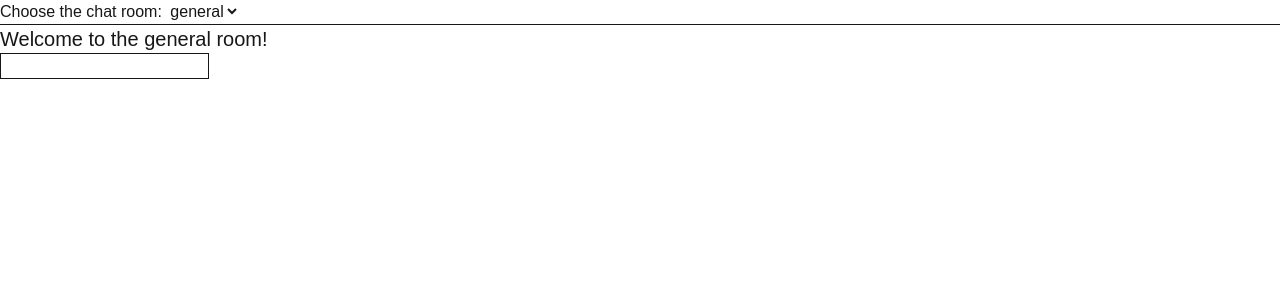
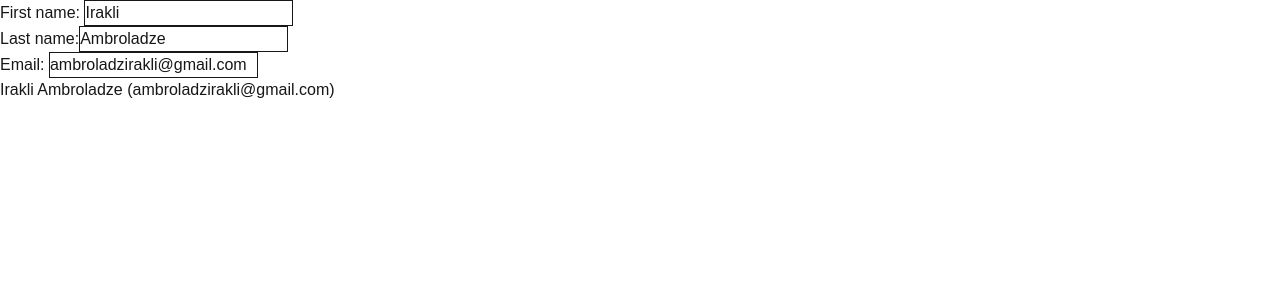
Before and after one commit to IrakliAmbroladze/nextjs-playground, a Next.js app: page / in a window 1280 px wide. Shown: the top 300 px of the page. Built offline with nearby package versions, Linux system fonts and the light colour scheme.

Commit message:
Example 1 of 4: Form (object)

```diff
--- a/src/app/page.jsx
+++ b/src/app/page.jsx
@@ -1,51 +1,55 @@
 "use client";
-import { createConnection } from "@/utils/chat";
-import { useState, useEffect } from "react";
+import { useState } from "react";
 
-const serverUrl = "https://localhost:1234";
-
-const ChatRoom = ({ roomId }) => {
-  const [message, setMessage] = useState("");
-
-  useEffect(() => {
-    function createOptions() {
-      return {
-        serverUrl,
-        roomId,
-      };
-    }
-    const options = createOptions();
-    const connection = createConnection(options);
-    connection.connect();
-    return () => connection.disconnect();
-  }, [roomId]);
-  return (
-    <>
-      <h1 className="text-xl">Welcome to the {roomId} room!</h1>
-      <input
-        className="border"
-        value={message}
-        onChange={(e) => setMessage(e.target.value)}
-      />
-    </>
-  );
-};
-const App = () => {
-  const [roomId, setRoomId] = useState("general");
+export default function Form() {
+  const [form, setForm] = useState({
+    firstName: "Irakli",
+    lastName: "Ambroladze",
+    email: "ambroladzirakli@gmail.com",
+  });
   return (
     <>
       <label>
-        Choose the chat room:{" "}
-        <select value={roomId} onChange={(e) => setRoomId(e.target.value)}>
-          <option value="general">general</option>
-          <option value="travel">travel</option>
-          <option value="music">music</option>
-        </select>
+        First name:{" "}
+        <input
+          className="border"
+          value={form.firstName}
+          onChange={(e) =>
+            setForm((f) => {
+              return { ...f, firstName: e.target.value };
+            })
+          }
+        />
       </label>
-      <hr />
-      <ChatRoom roomId={roomId} />
+      <br />
+      <label>
+        Last name:
+        <input
+          className="border"
+          value={form.lastName}
+          onChange={(e) =>
+            setForm((f) => {
+              return { ...f, lastName: e.target.value };
+            })
+          }
+        />
+      </label>
+      <br />
+      <label>
+        Email:{" "}
+        <input
+          className="border"
+          value={form.email}
+          onChange={(e) =>
+            setForm((f) => {
+              return { ...f, email: e.target.value };
+            })
+          }
+        />
+      </label>
+      <p>
+        {form.firstName} {form.lastName} ({form.email})
+      </p>
     </>
   );
-};
-
-export default App;
+}
```
